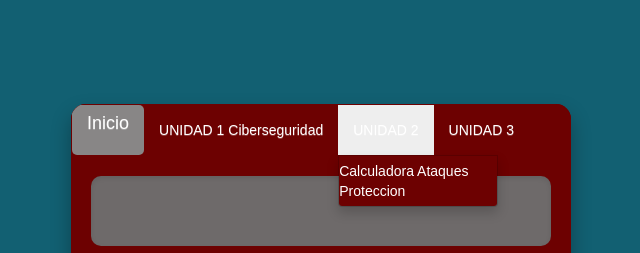
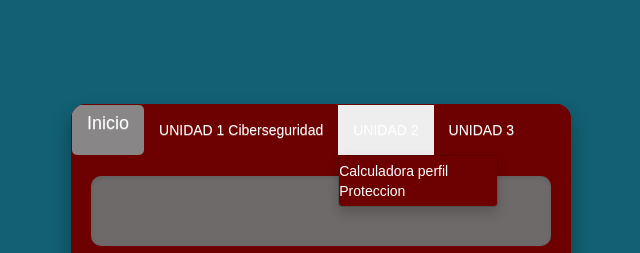
Before and after one commit to a23328061310322-lab/parcial-2.3, a plain HTML site: page Arturo05.html in a window 1280 px wide. Both pictures are taken after a click on the link "UNIDAD 2". Shown: the top 253 px of the page, 319-959 px from the left. Drawn offline with nearby package versions, Linux system fonts and the light colour scheme.

Commit message:
Update Arturo05.html

```diff
--- a/Arturo05.html
+++ b/Arturo05.html
@@ -161,7 +161,7 @@
                   aria-expanded="false" style="color: white;">UNIDAD 2</a>
                   <div class="dropdown-menu" aria-labelledby="navbarDropdownMenuLink">
                     <a class="dropdown-item" href="Arturo05.html">Calculadora</a>
-                    <a class="dropdown-item" href="Arturo06.html">Ataques</a>
+                    <a class="dropdown-item" href="hyml/Arturo06.html">perfil</a>
                     <a class="dropdown-item" href="hyml/index6.html">Proteccion</a>
                   </div>
                 </li>
@@ -244,4 +244,5 @@
         }
     </script>
   </body>
+
 </html>
```
